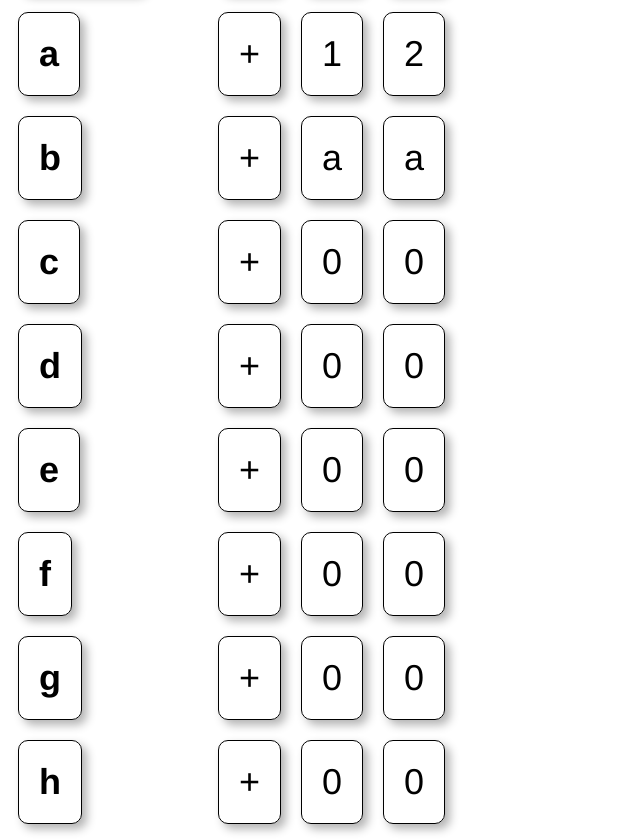
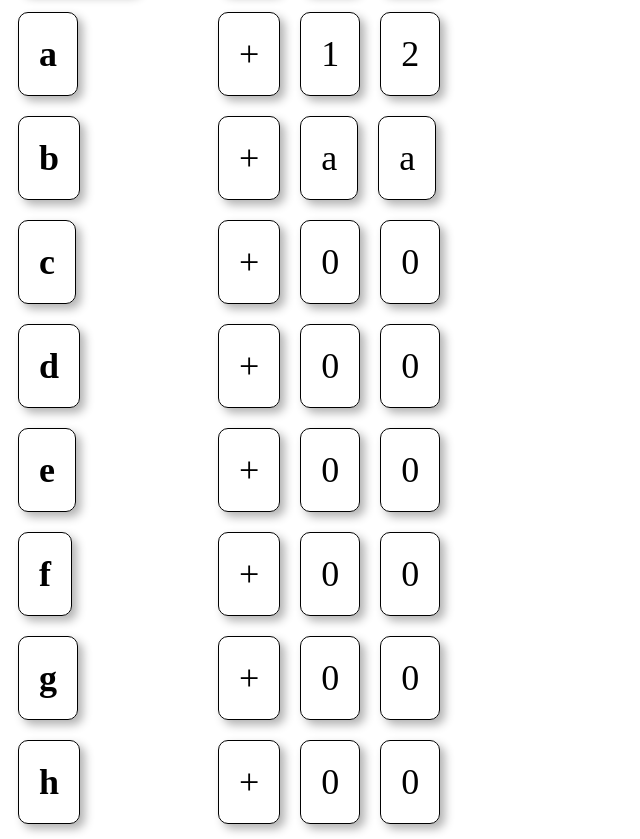
Before and after one commit to aeraquena/midiLisp, a plain HTML site: page index.html in a window 1280 px wide. Shown: the part 107-946 px from the top of the page, without its empty margins (0-640 px from the left). Drawn offline with Linux system fonts and the light colour scheme.

Commit message:
few ui changes

```diff
--- a/script.js
+++ b/script.js
@@ -23,7 +23,7 @@ const page = document.getElementById("page");
 
 const addRow = (key) => {
   const rowDiv = document.createElement("div");
-  rowDiv.classList.add("row");
+  rowDiv.classList.add("row", "row-" + key);
 
   // variable
   const varOuterDiv = document.createElement("div");
--- a/style.css
+++ b/style.css
@@ -1,5 +1,5 @@
 #page {
-    font-family: 'Helvetica';
+    font-family: 'Futura';
     font-size: 36px;
 }
 
@@ -15,7 +15,7 @@
     font-weight: bold;
 }
 
-.row:nth-child(2) > .varOuter > .var {
+.row.row-a .var.node {
     background-color: '#d53e4f';
 }
 
```
